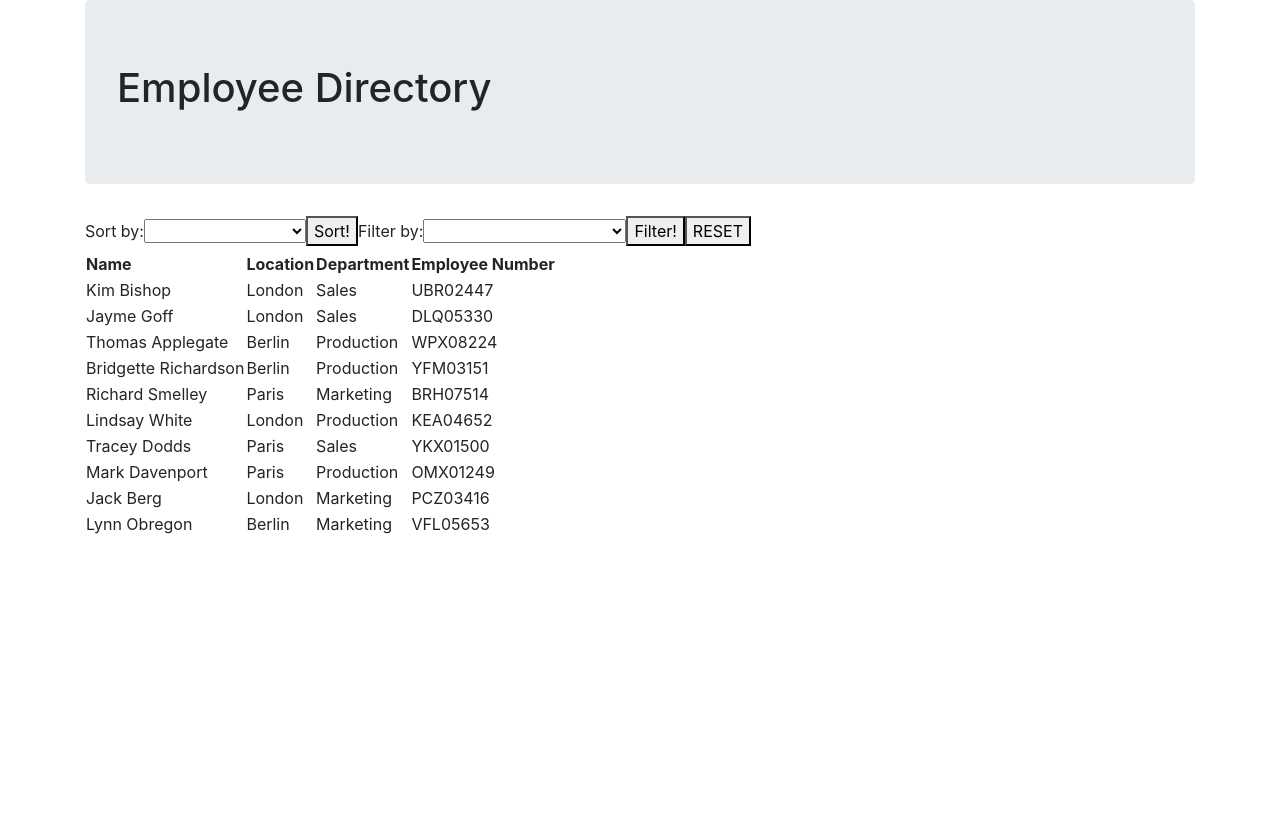
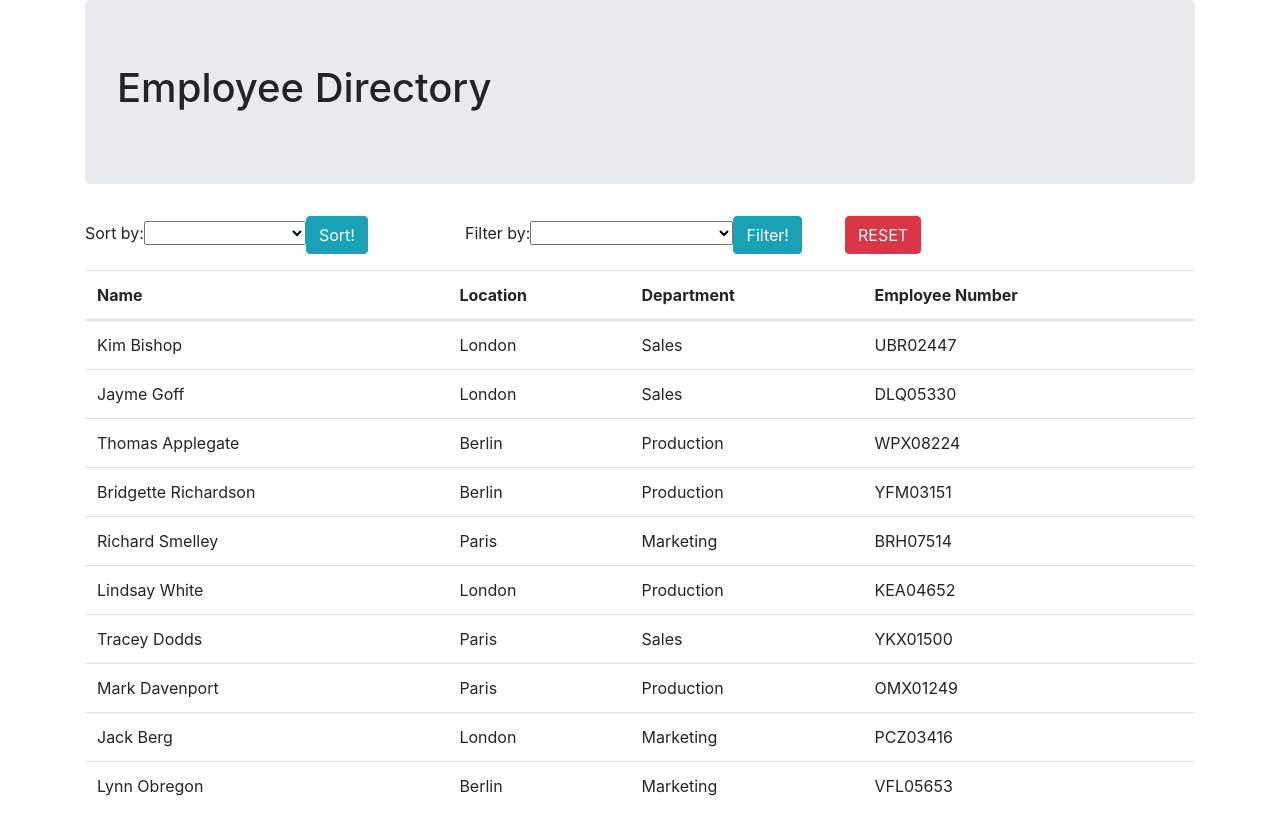
Before and after one commit to abbynf/employee-directory, a React (Create React App) app: page / in a window 1280 px wide. Before the commit the page ends 800 px from the top, so only its background shows below. Built offline with nearby package versions, Linux system fonts and the light colour scheme.

Commit message:
added style

```diff
--- a/src/components/TableRows.js
+++ b/src/components/TableRows.js
@@ -4,13 +4,13 @@ function TableRows(props) {
     console.log(props)
 
     return (
-        <table>
+        <table className="table">
             <thead>
                 <tr>
-                    <th>Name</th>
-                    <th>Location</th>
-                    <th>Department</th>
-                    <th>Employee Number</th>
+                    <th scope="col">Name</th>
+                    <th scope="col">Location</th>
+                    <th scope="col">Department</th>
+                    <th scope="col">Employee Number</th>
                 </tr>
             </thead>
             <tbody>
--- a/src/pages/Directory.js
+++ b/src/pages/Directory.js
@@ -1,6 +1,5 @@
 import React from 'react';
 import Jumbotron from 'react-bootstrap/Jumbotron';
-import Container from 'react-bootstrap/Container'
 import TableRows from '../components/TableRows'
 import 'bootstrap/dist/css/bootstrap.min.css';
 import API from './../api/index';
@@ -17,32 +16,20 @@ class Directory extends React.Component {
 
     handleSort = event => {
         event.preventDefault();
-        console.log(this.state.qualifier)
 
         var sortbyVar = this.state.qualifier
-
         var newUsers = API(sortbyVar);
 
-        this.setState({users: newUsers})
+        this.setState({ users: newUsers })
 
-        console.log(newUsers)
     }
 
     handleInputChange = event => {
         const { name, value } = event.target;
 
-        console.log(name)
-        console.log(value);
-
         this.setState({
             qualifier: value
         })
-
-        // if (value === "all"){
-        //     this.handleSort()
-        // }
-
-        console.log(this.state)
     }
 
     componentDidMount() {
@@ -57,11 +44,14 @@ class Directory extends React.Component {
 
         return (
             <>
-                <Container>
+                <div className="container">
                     <Jumbotron>
                         <h1>Employee Directory</h1>
                     </Jumbotron>
+
                     <form>
+                        <div className="row mb-3">
+                            <div className="col-4">
                                 <label htmlFor="sortby">Sort by:</label>
                                 <select name="sortby"
                                     onChange={this.handleInputChange}>
@@ -70,7 +60,10 @@ class Directory extends React.Component {
                                     <option value="last">Last Name</option>
                                     <option value="employeeNumber">Employee Number</option>
                                 </select>
-                        <button onClick={this.handleSort}>Sort!</button>
+                                <button onClick={this.handleSort}
+                                    className="btn btn-info">Sort!</button>
+                            </div>
+                            <div className="col-4">
                                 <label htmlFor="filterby">Filter by:</label>
                                 <select name="filterby"
                                     onChange={this.handleInputChange}>
@@ -82,11 +75,15 @@ class Directory extends React.Component {
                                     <option value="production">Department: Production</option>
                                     <option value="marketing">Department: Marketing</option>
                                 </select>
-                        <button onClick={this.handleSort}>Filter!</button>
-                        <button onClick={() => {this.setState({qualifier: "all"}); this.handleSort()}}>RESET</button>
+                                <button className="btn btn-info" onClick={this.handleSort}>Filter!</button>
+                            </div>
+                            <div className="col-4">
+                                <button className="btn btn-danger" onClick={() => { this.setState({ qualifier: "all" }); this.handleSort() }}>RESET</button>
+                            </div>
+                        </div>
                     </form>
-                    <TableRows users={this.state.users}/>
-                </Container>
+                    <TableRows users={this.state.users} />
+                </div>
             </>
         )
     }
```
Also changed, not shown: 1 other file (tests, documents, lock files or other folders). Lines whose indentation alone changed are shown as unchanged.
